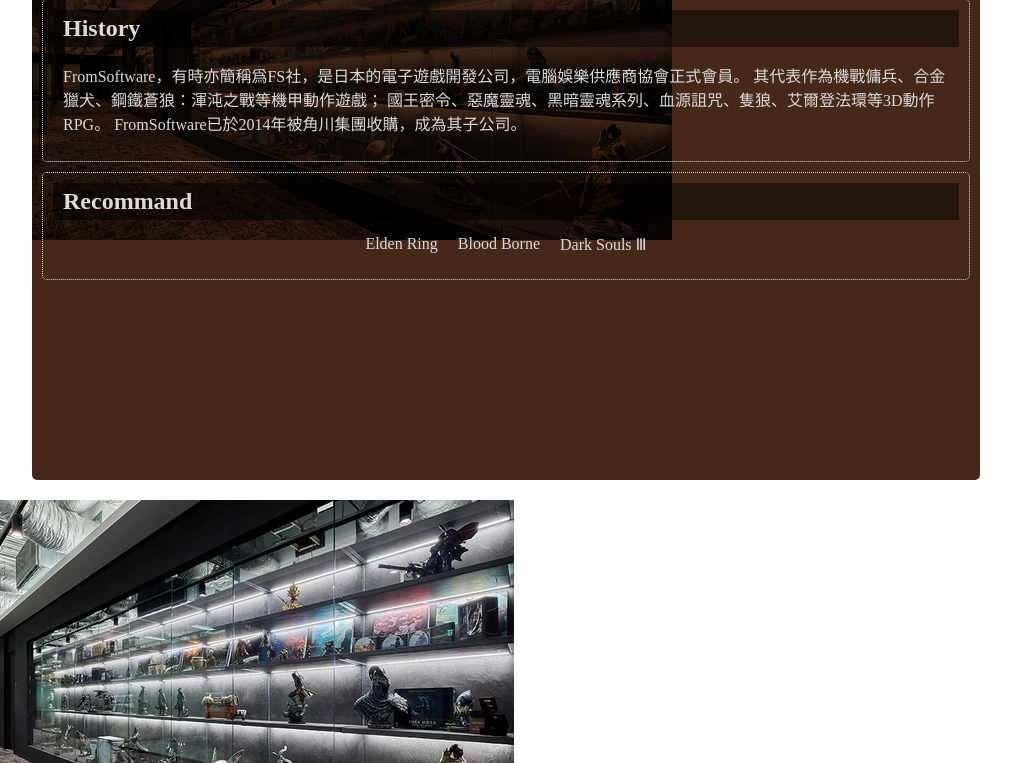
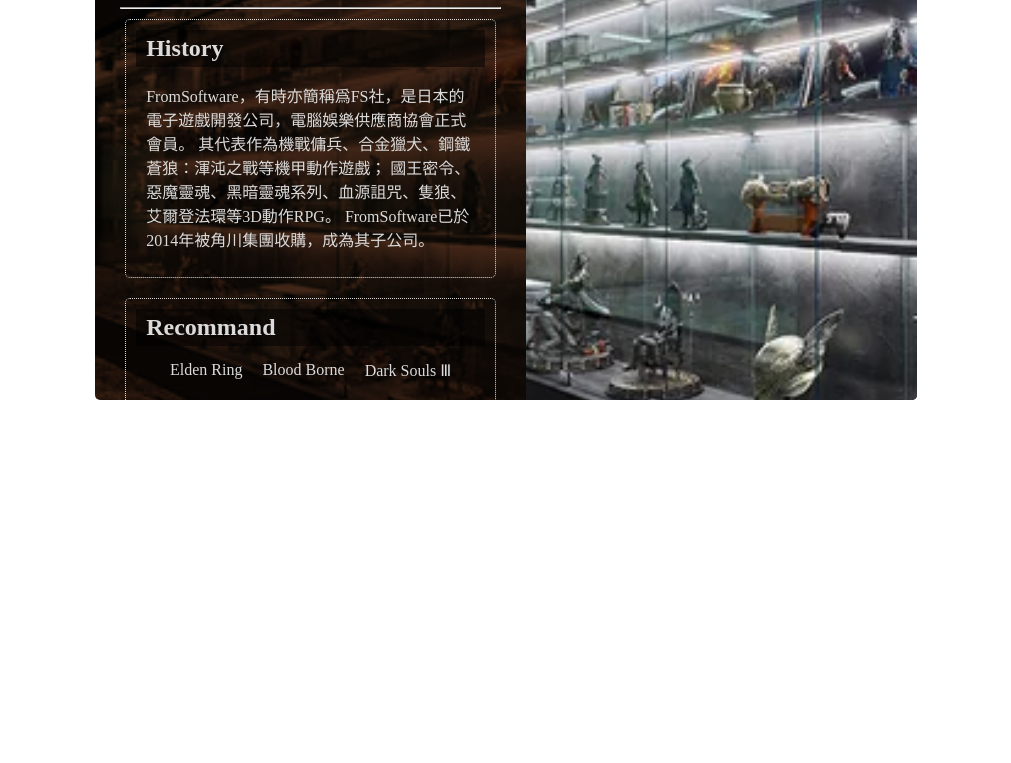
Before and after one commit to unkn0321/SellPage, a plain HTML site: page index.html in a window 1280 px wide. Shown: the part 310-1073 px from the top of the page, without its empty margins (134-1145 px from the left). After the commit the page ends 800 px from the top, so only its background shows below. Drawn offline with Linux system fonts and the light colour scheme.

Commit message:
0422晚上10點半

```diff
--- a/CSS_home/leftDiv.css
+++ b/CSS_home/leftDiv.css
@@ -1,7 +1,7 @@
-.lefttDiv{
+.leftDiv{
     padding: 20px;
-    width:60%;
-    height: auto;
+    width:50%;
+    height: inherit;
     display: flex;
     flex-direction: column;
 }
--- a/CSS_home/mainDiv.css
+++ b/CSS_home/mainDiv.css
@@ -1,12 +1,17 @@
+body{
+    min-width:764px ;
+}
 .mainDiv {
-    height: 600px;
-    width: 75%;
-    margin: 20px 25px 20px 25px;
+    height: 520px;
+    width: 65%;
+
     background-blend-mode: multiply;
     background-color: rgb(70, 40, 24);
     background-image: url("/SellPage/assets/mainPic.png");
     background-repeat: no-repeat;
-    object-fit:cover;
+    background-position: center;
+    background-size: 200%;
+    object-fit: cover;
     display: flex;
     flex-direction: row;
     justify-self: center;
--- a/CSS_home/rightDiv.css
+++ b/CSS_home/rightDiv.css
@@ -1,7 +1,9 @@
 .rightDiv{
-    width:auto;
-    overflow: hidden;
+    width:50%;
+    height: inherit;
+    background-image: url("/SellPage/assets/mainPic.png");
+    background-repeat: no-repeat;
+    background-position: center;
+    background-size: 400%;
+    object-fit: cover;
 }
-.mainPic{
-
-}
--- a/index.html
+++ b/index.html
@@ -42,9 +42,7 @@
           </div>
         </div>
       </div>
-      </div>
       <div class="rightDiv">
-        <img src="./assets/mainPic.png" class="mainPic">
       </div>
     </div>
   </body>
```
